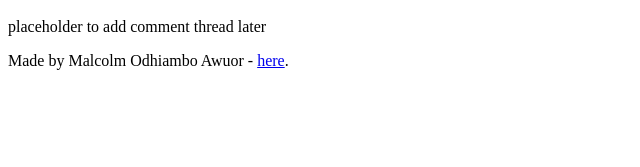
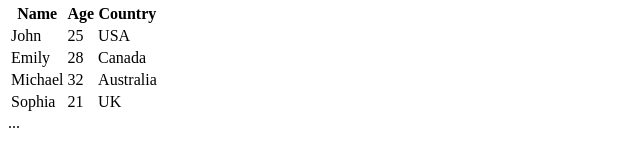
Before and after one commit to Dizzvin/My_First_Portfolio, a plain HTML site: page html_basic/index.html in a window 1280 px wide. Shown: the part 531-698 px from the top of the page, without its empty margins (0-640 px from the left). Drawn offline with Linux system fonts and the light colour scheme.

Commit message:
Add learners table with thead and tbody to index.html

```diff
--- a/html_basic/index.html
+++ b/html_basic/index.html
@@ -23,13 +23,39 @@
         <a href="https://www.alxafrica.com/" target="_blank">
           <img src="https://i.ibb.co/gTDZZT8/ALX-Logo-07.png" alt="ALX Logo" width="200">
         </a>
+
+        <!-- Learners Table -->
+        <table>
+          <thead>
+            <tr>
+              <th>Name</th>
+              <th>Age</th>
+              <th>Country</th>
+            </tr>
+          </thead>
+          <tbody>
+            <tr>
+              <td>John</td>
+              <td>25</td>
+              <td>USA</td>
+            </tr>
+            <tr>
+              <td>Emily</td>
+              <td>28</td>
+              <td>Canada</td>
+            </tr>
+            <tr>
+              <td>Michael</td>
+              <td>32</td>
+              <td>Australia</td>
+            </tr>
+            <tr>
+              <td>Sophia</td>
+              <td>21</td>
+              <td>UK</td>
+            </tr>
+          </tbody>
+        </table>
+
       </article>
-      <aside>
-        <p>placeholder to add comment thread later</p>
-      </aside>
-    </main>
-    <footer>
-      <p>Made by Malcolm Odhiambo Awuor - <a href="https://www.linkedin.com/in/malcolm-vincent-13159a205" target="_blank">here</a>.</p>
-    </footer>
-  </body>
-</html>
+...
```
